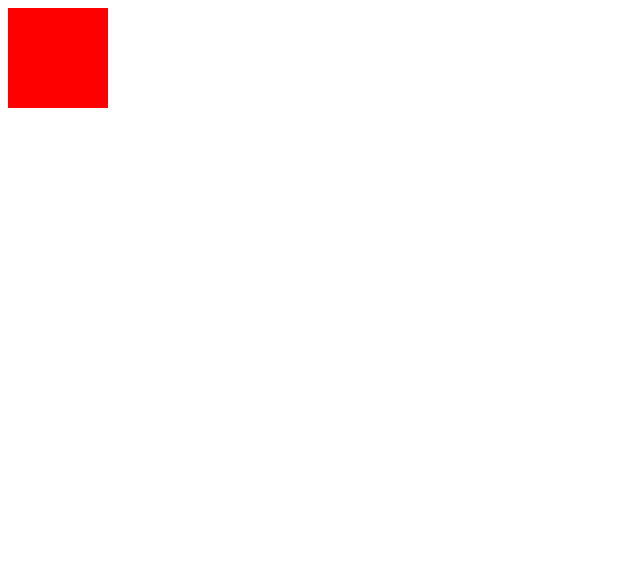
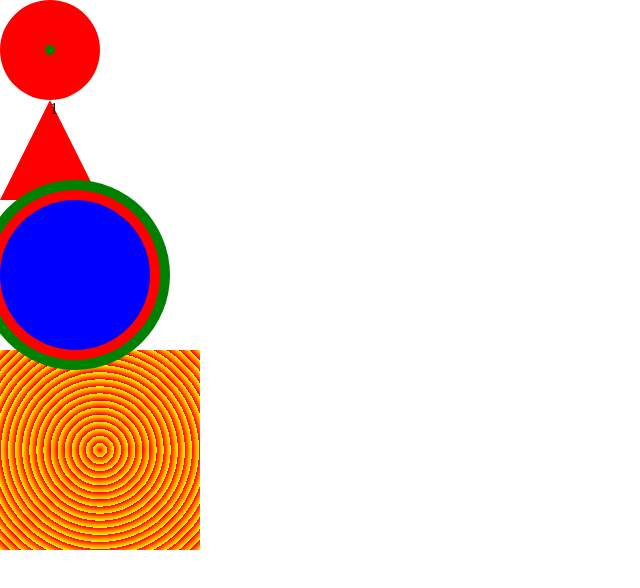
Before and after one commit to yuning1207/practice, a plain HTML site: page 同心圆.html in a window 1280 px wide. Shown: the whole page, without its empty margins (0-640 px from the left). Drawn offline with Linux system fonts and the light colour scheme.

Commit message:
同心圆

```diff
--- a/同心圆.html
+++ b/同心圆.html
@@ -5,16 +5,73 @@
     <title>同心圆</title>
     <meta charset="utf-8">
     <style>
-        div {
+        * {
+            padding: 0;
+            margin: 0;
+        }
+
+        div:nth-of-type(1) {
             width: 100px;
             height: 100px;
             background-color: red;
+            border-radius: 50%;
+            position: relative;
+        }
+
+        div:nth-of-type(1)::before {
+            content: '';
+            width: 10px;
+            height: 10px;
+            background-color: green;
+            position: absolute;
+            top: 45px;
+            left: 45px;
+            border-radius: 50%;
+        }
+
+        div:nth-of-type(1)::before::before {
+            content: '';
+            width: 20px;
+            height: 20px;
+            background-color: blue;
+            position: absolute;
+            top: 75px;
+            left: 75px;
+            border-radius: 50%;
+        }
+
+        div:nth-of-type(2) {
+            width: 0;
+            height: 0;
+            border-left: 50px solid transparent;
+            border-right: 50px solid transparent;
+            border-bottom: 100px solid red;
+        }
+
+        div:nth-of-type(3) {
+            background-color: blue;
+            width: 150px;
+            height: 150px;
+            margin: 0px 0 0 0px;
+            border-radius: 50%;
+            position: relative;
+            box-shadow: 0 0 0 10px red, 0 0 0 20px green;
+        }
+
+        .text {
+            width: 200px;
+            height: 200px;
+            background: repeating-radial-gradient(red 5%, yellow 10%);
+            background: -webkit-repeating-radial-gradient(red 5%, yellow 10%);
         }
     </style>
 </head>
 
 <body>
     <div></div>
+    <div>1</div>
+    <div></div>
+    <div class="text"></div>
     <script>
     </script>
 </body>
```
